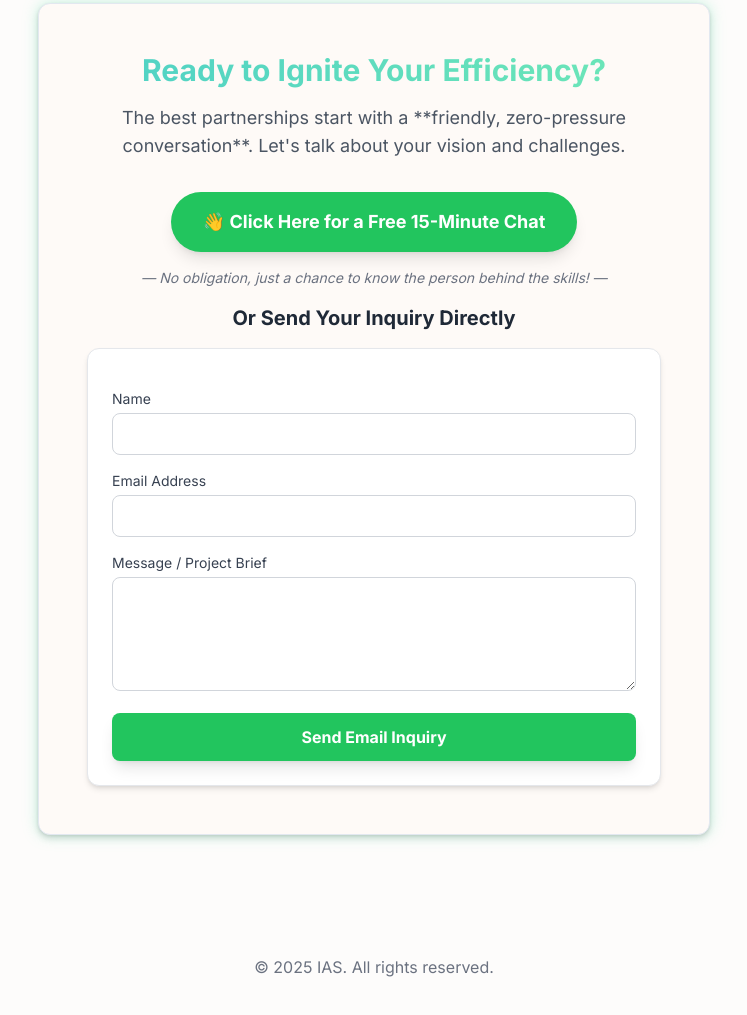
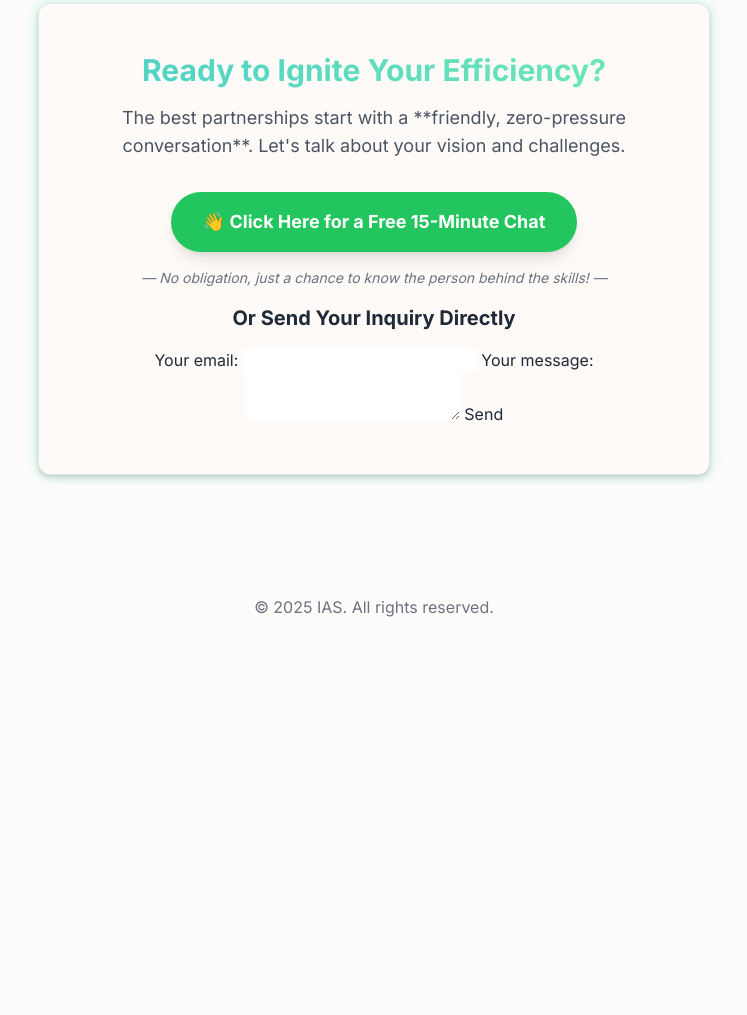
Before and after one commit to gelarsampurna12/ias-portofolio, a website: page index.html in a window 1280 px wide. Shown: the part 3029-4044 px from the top of the page, without its empty margins (266-1013 px from the left). After the commit the page ends 3688 px from the top, so only its background shows below. Drawn offline with nearby package versions, Linux system fonts and the light colour scheme.

Commit message:
Update indexdf.html

```diff
--- a/index.html
+++ b/index.html
@@ -369,27 +369,20 @@
 
                 <h3 class="text-xl font-bold mt-8 mb-4 text-gray-800">Or Send Your Inquiry Directly</h3>
 
-                <form action="https://formspree.io/f/xrbownjk" method="POST" class="bg-white p-6 rounded-xl shadow-md text-left space-y-4 border border-gray-200">
-                    <input type="hidden" name="_subject" value="✨ NEW PROJECT INQUIRY | Portofolio IAS" />
-                    <input type="hidden" name="_replyto" value="Email" />
-                    <input type="hidden" name="Source" value="Portfolio Website Contact Form" />
-                    <input type="hidden" name="_next" value="https://ia-portofolio.vercel.app/#contact" />
-
-                    <div class="space-y-1">
-                        <label for="name" class="block text-sm font-medium text-gray-700">Name</label>
-                        <input type="text" id="name" name="Name" required class="w-full px-3 py-2 border border-gray-300 rounded-lg focus:ring-green-500 focus:border-green-500 text-gray-800">
-                    </div>
-                    <div class="space-y-1">
-                        <label for="email" class="block text-sm font-medium text-gray-700">Email Address</label>
-                        <input type="email" id="email" name="Email" required class="w-full px-3 py-2 border border-gray-300 rounded-lg focus:ring-green-500 focus:border-green-500 text-gray-800">
-                    </div>
-                    <div class="space-y-1">
-                        <label for="message" class="block text-sm font-medium text-gray-700">Message / Project Brief</label>
-                        <textarea id="message" name="Message" rows="4" required class="w-full px-3 py-2 border border-gray-300 rounded-lg focus:ring-green-500 focus:border-green-500 text-gray-800"></textarea>
-                    </div>
-                    <button type="submit" class="w-full px-4 py-3 bg-green-500 hover:bg-green-600 text-white font-bold rounded-lg transition-colors shadow-lg">
-                        Send Email Inquiry
-                    </button>
+                <form
+                action="https://formspree.io/f/xrbownjk"
+                method="POST"
+                >
+                <label>
+                    Your email:
+                    <input type="email" name="email">
+                </label>
+                <label>
+                    Your message:
+                    <textarea name="message"></textarea>
+                </label>
+                <!-- your other form fields go here -->
+                <button type="submit">Send</button>
                 </form>
             </div>
     </section>
```
